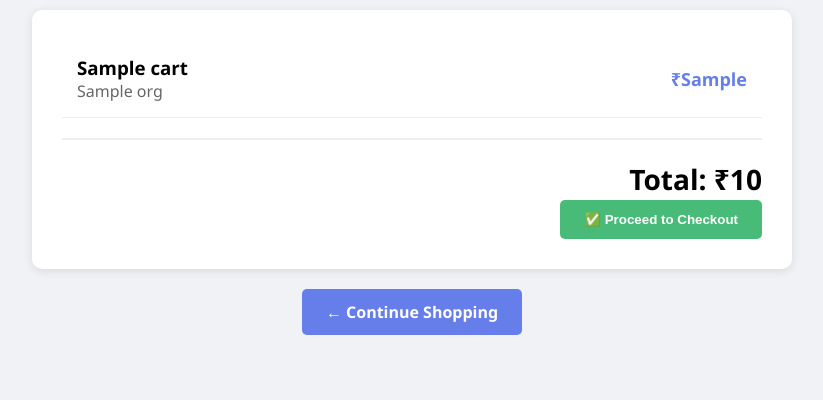
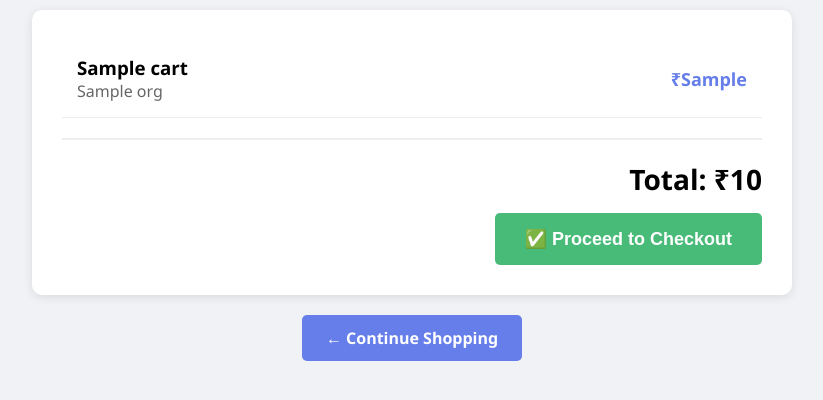
Before and after one commit to iram-mulla/course-recommendation-system, a Node project: template frontend/views/cart.ejs in a window 1280 px wide. Shown: the part 165-565 px from the top of the page, without its empty margins (228-1051 px from the left). Run offline with Node 20 templates, Linux system fonts and the light colour scheme; the template is opened without the code that fills it: most values are stand-ins (such as "Sample title", 1, 10 or a date in 2020).

```diff
--- a/frontend/views/cart.ejs
+++ b/frontend/views/cart.ejs
@@ -13,9 +13,10 @@
         .cart-card { background: white; border-radius: 10px; padding: 30px; box-shadow: 0 2px 10px rgba(0,0,0,0.1); }
         .cart-item { display: flex; justify-content: space-between; align-items: center; padding: 15px; border-bottom: 1px solid #eee; }
         .total { text-align: right; font-size: 24px; margin-top: 20px; padding-top: 20px; border-top: 2px solid #eee; }
-        .btn { display: inline-block; padding: 12px 24px; border-radius: 5px; text-decoration: none; font-weight: bold; border: none; cursor: pointer; }
+        .btn { display: inline-block; padding: 12px 24px; border-radius: 5px; text-decoration: none; font-weight: bold; border: none; cursor: pointer; font-size: 16px; }
         .btn-primary { background: #667eea; color: white; }
-        .btn-success { background: #48bb78; color: white; }
+        .btn-success { background: #48bb78; color: white; font-size: 18px; padding: 15px 30px; }
+        .btn-success:hover { background: #38a169; }
         .empty { text-align: center; padding: 50px; color: #999; }
     </style>
 </head>
@@ -58,7 +59,7 @@
 
                 <div class="total">
                     <h3>Total: ₹<%= total %></h3>
-                    <form action="/checkout" method="POST">
+                    <form action="/checkout" method="POST" style="margin-top: 15px;">
                         <button type="submit" class="btn btn-success">✅ Proceed to Checkout</button>
                     </form>
                 </div>
```
Also changed, not shown: frontend/server.js (+6 -1 lines).
